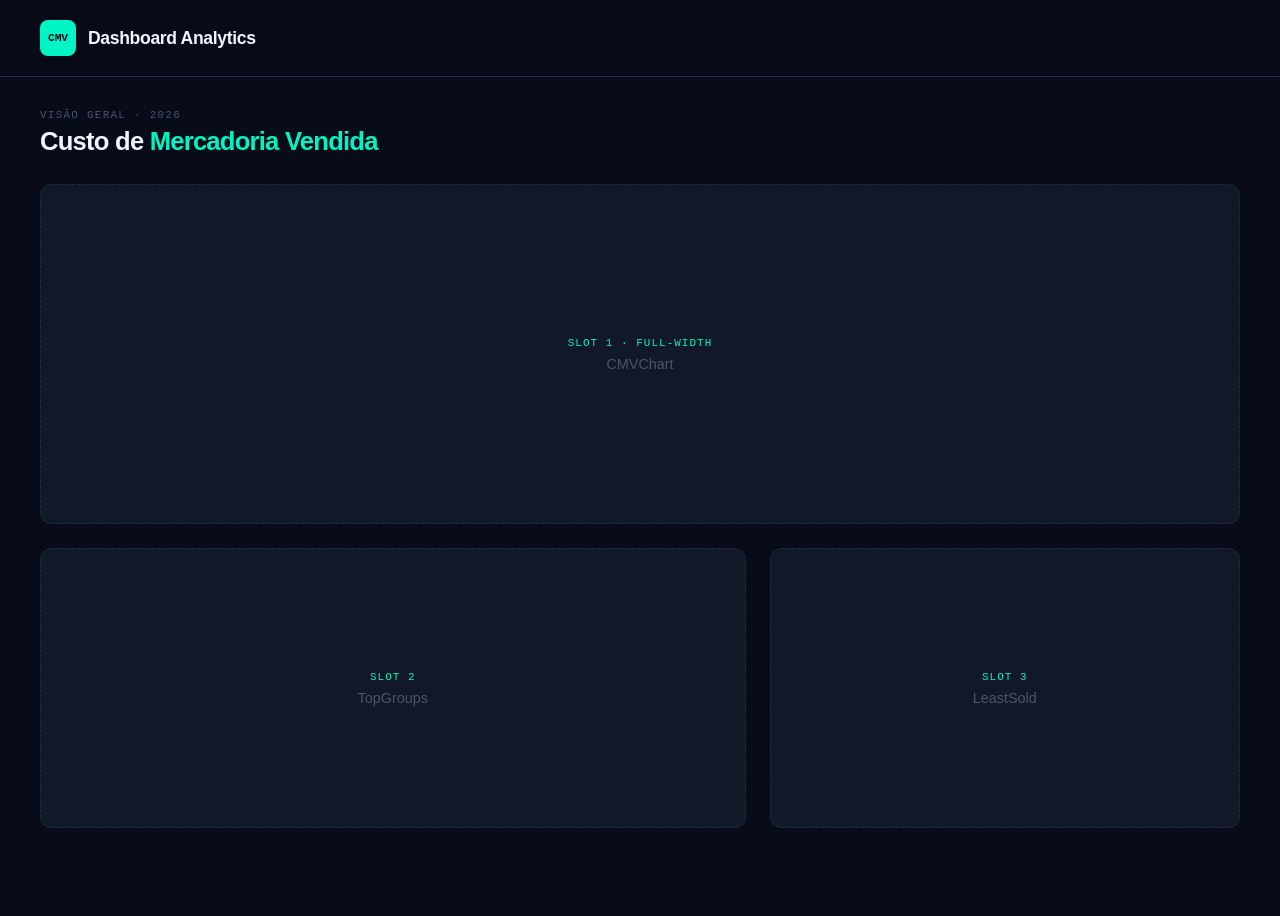
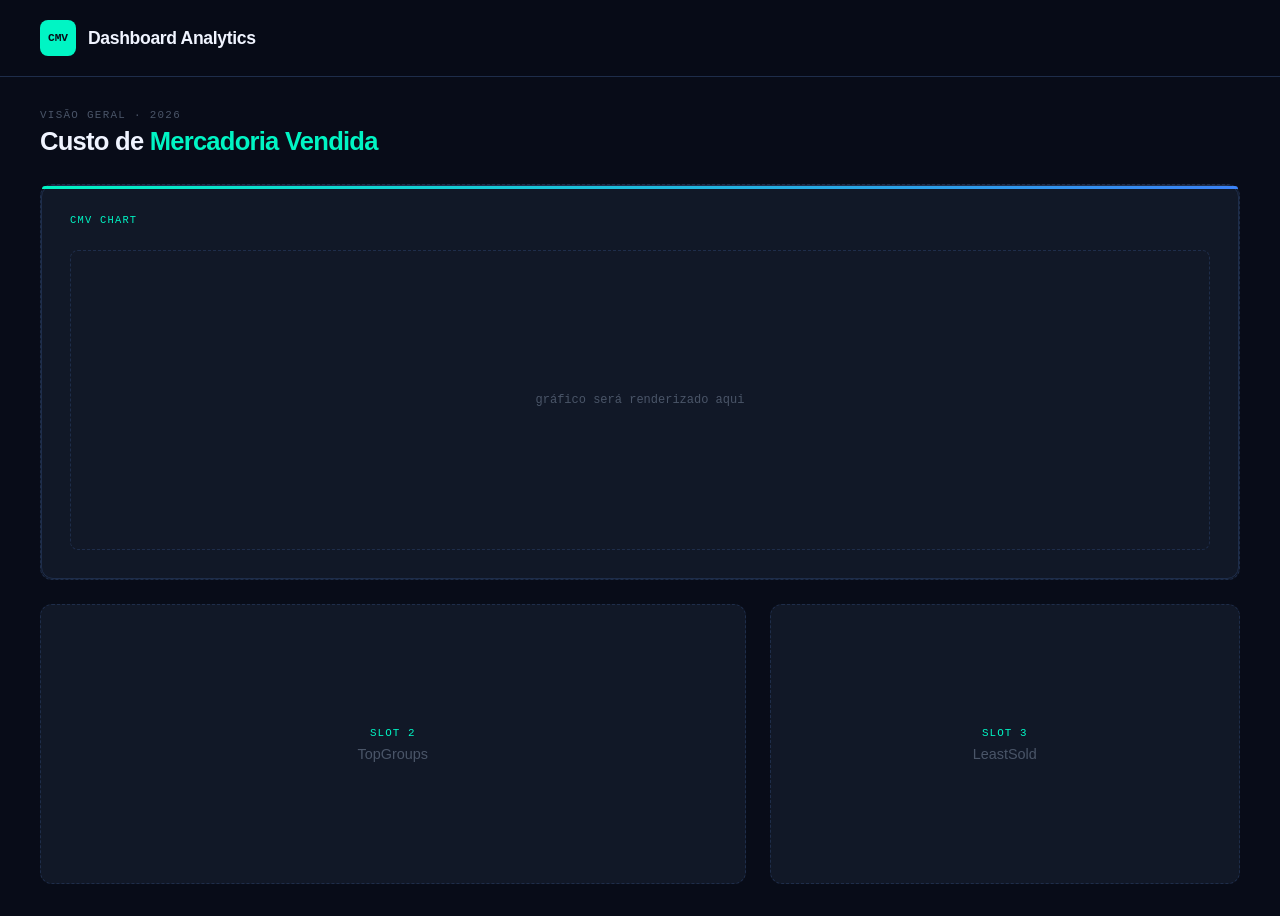
Before and after one commit to evertonProgramadorCriativo/Dashboard-Mercadoria-Vendida, a React (Create React App) app: page / in a window 1280 px wide. Before the commit the page ends 860 px from the top, so only its background shows below. Built offline with nearby package versions, Linux system fonts and the light colour scheme.

Commit message:
feat(cmvchart): cria estrutura base do componente com placeholder

```diff
--- a/package.json
+++ b/package.json
@@ -8,7 +8,9 @@
     "@testing-library/react": "^16.3.2",
     "@testing-library/user-event": "^13.5.0",
     "@types/styled-components": "^5.1.36",
+    "chart.js": "^4.5.1",
     "react": "^19.2.5",
+    "react-chartjs-2": "^5.3.1",
     "react-dom": "^19.2.5",
     "react-scripts": "5.0.1",
     "styled-components": "^6.3.12",
--- a/src/App.js
+++ b/src/App.js
@@ -3,15 +3,12 @@ import GlobalStyle from "./styles/GlobalStyle";
 import Header from "./components/Header";
 import MainLayout from "./components/MainLayout";
 import { mockCmv, mockGroups, mockProducts } from "./mocks/dashboardMocks";
+import { Chart as ChartJS } from "chart.js";
+
 function App() {
   useEffect(() => {
-    console.table("MockGroups: " + mockGroups.length + " grupos", mockGroups);
-    console.table(
-      "MockProducts: " + mockProducts.length + " produtos",
-      mockProducts,
-    );
-    console.table("MockCmv: " + mockCmv.labels.length + " meses", mockCmv);
-  }, [mockCmv, mockGroups, mockProducts]);
+    console.log("chart.js versão:", ChartJS.version);
+  }, []);
   return (
     <>
       <GlobalStyle />
--- /dev/null
+++ b/src/components/CMVChart.js
@@ -0,0 +1,75 @@
+import React, { useEffect } from "react";
+import styled from "styled-components";
+
+// CMVChart — estrutura base: card com header e área do gráfico vazia
+const Card = styled.div`
+  background: var(--bg-card);
+  border: 1px solid var(--border);
+  border-radius: var(--radius);
+  padding: 1.75rem;
+  position: relative;
+  width: 100%;
+
+  /* linha colorida no topo do card */
+  &::before {
+    content: "";
+    position: absolute;
+    top: 0;
+    left: 0;
+    right: 0;
+    height: 3px;
+    border-radius: var(--radius) var(--radius) 0 0;
+    background: linear-gradient(90deg, var(--accent-cyan), var(--accent-blue));
+  }
+`;
+// CardHeader: título do card com label e título principal, estilizados para destacar a informação de que se trata do gráfico de CMV
+const CardHeader = styled.div`
+  margin-bottom: 1.5rem;
+
+  .label {
+    font-family: var(--font-mono);
+    font-size: 0.65rem;
+    color: var(--accent-cyan);
+    text-transform: uppercase;
+    letter-spacing: 0.12em;
+    margin-bottom: 0.3rem;
+  }
+
+  h2 {
+    font-size: 1.1rem;
+    font-weight: 800;
+    color: var(--text-primary);
+    letter-spacing: -0.02em;
+  }
+`;
+// Área do gráfico: placeholder estilizado, com borda pontilhada e texto indicando onde o gráfico será renderizado no futuro
+const ChartArea = styled.div`
+  height: 300px;
+  display: flex;
+  align-items: center;
+  justify-content: center;
+  border: 1px dashed var(--border);
+  border-radius: 8px;
+  color: var(--text-muted);
+  font-family: var(--font-mono);
+  font-size: 0.75rem;
+`;
+
+// CMVChart: componente funcional que representa o gráfico de Custo de Mercadoria Vendida, com estrutura base para ser preenchida posteriormente com a implementação do gráfico usando Chart.js ou outra biblioteca de gráficos. O useEffect é usado para confirmar que o componente foi montado corretamente, e a área do gráfico atualmente exibe um placeholder indicando onde o gráfico será renderizado no futuro.
+function CMVChart() {
+  useEffect(() => {
+    console.log("CMVChart montado — estrutura base OK");
+  }, []);
+
+  return (
+    <Card>
+      <CardHeader>
+        <div className="label">cmv chart</div>
+      </CardHeader>
+
+      <ChartArea>gráfico será renderizado aqui</ChartArea>
+    </Card>
+  );
+}
+
+export default CMVChart;
--- a/src/components/MainLayout.js
+++ b/src/components/MainLayout.js
@@ -1,6 +1,6 @@
 import React from "react";
 import styled from "styled-components";
-
+import CMVChart from "./CMVChart";
 // MainLayout — grid com 3 slots: CMVChart, TopGroups, LeastSold
 const Wrapper = styled.main`
   max-width: 1400px;
@@ -93,8 +93,7 @@ function MainLayout() {
       {/* Grid responsivo com 3 slots: o primeiro ocupa toda a largura, e os outros dois ficam lado a lado em telas maiores */}
       <Grid>
         <Placeholder className="full" $h="340px">
-          <span className="slot-label">slot 1 · full-width</span>
-          <span className="slot-name">CMVChart </span>
+          <CMVChart />
         </Placeholder>
 
         <Placeholder $h="280px">
```
Also changed, not shown: 1 other file (tests, documents, lock files or other folders).
